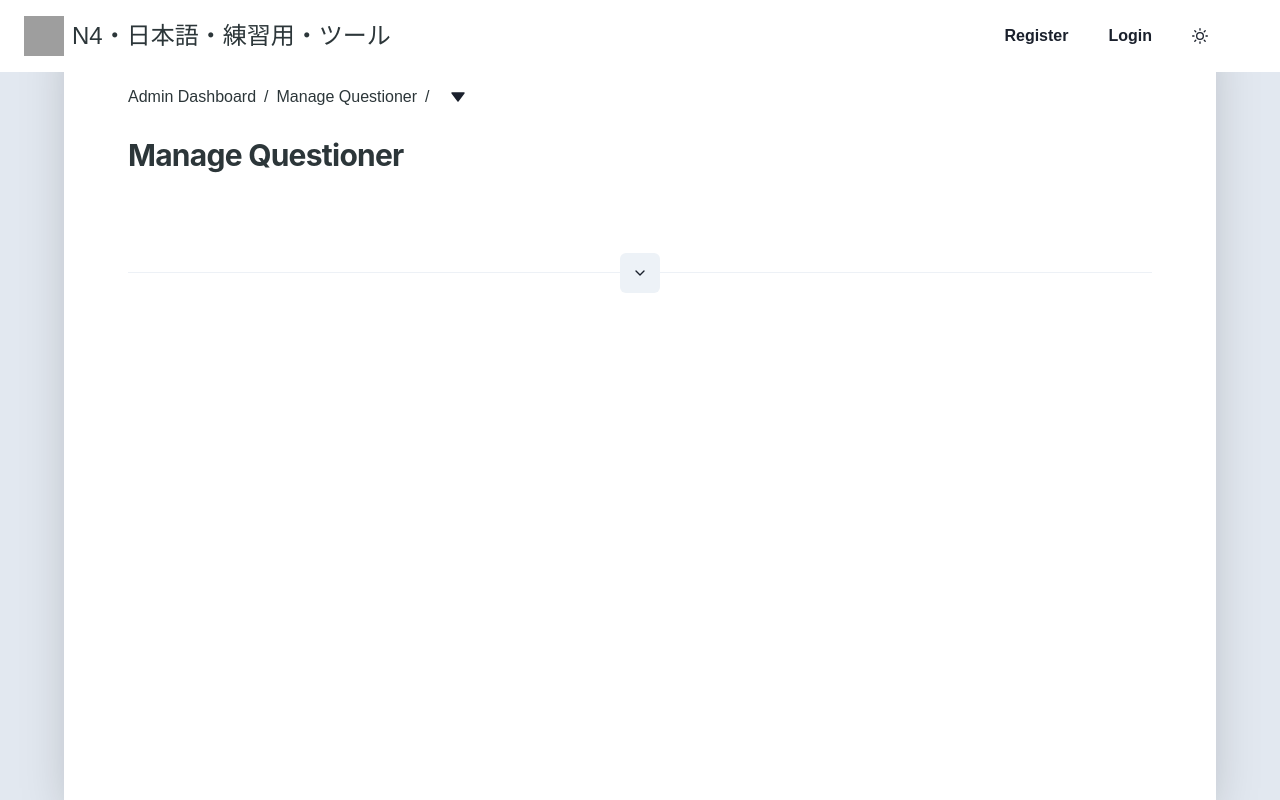
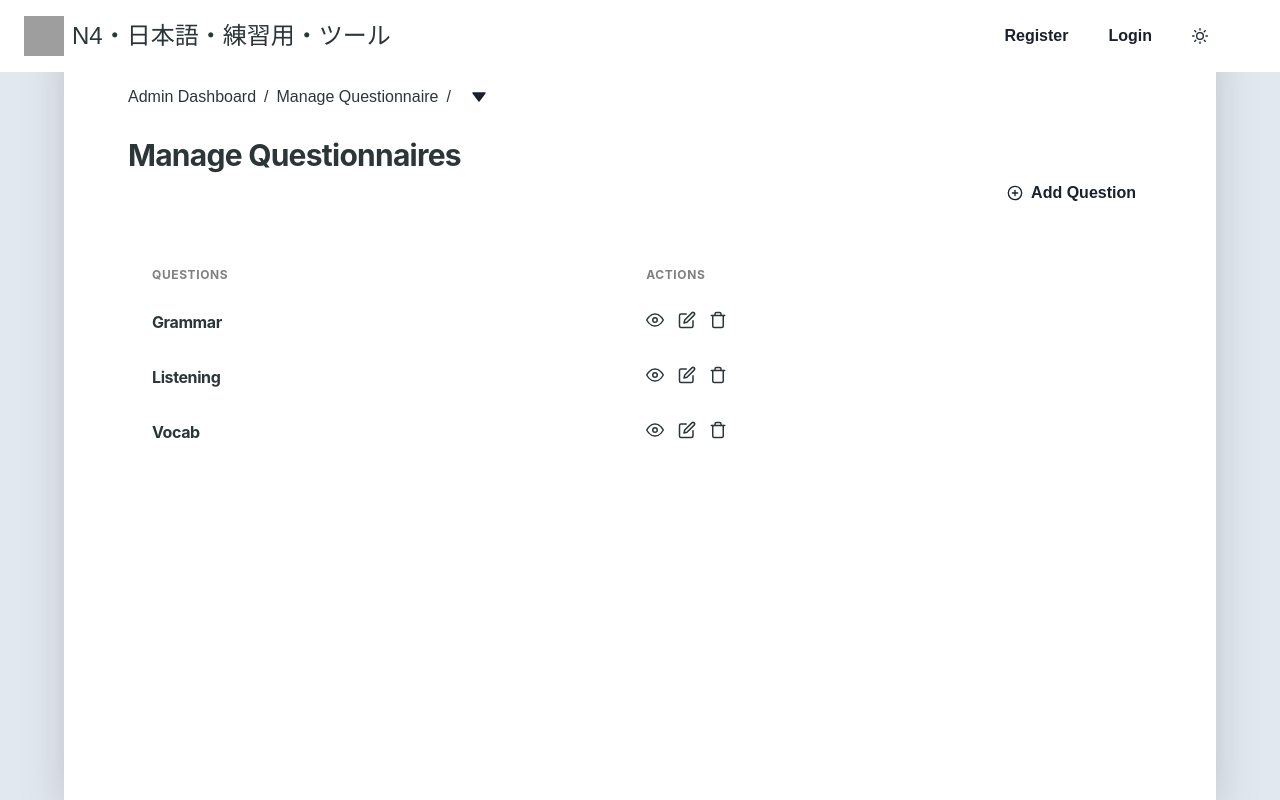
Before and after one commit to hernanjay/nihongo-app, a React (Vite) app: page /managequestioner in a window 1280 px wide. Built offline with nearby package versions, Linux system fonts and the light colour scheme; no server answers; grey boxes are pictures that could not be loaded.

Commit message:
Manage Questionnaire Lack

```diff
--- a/src/ui/pages/admin/Admindashboard.jsx
+++ b/src/ui/pages/admin/Admindashboard.jsx
@@ -123,7 +123,7 @@ export default function Admindashboard() {
                   href="/managequestioner"
                   icon={<FiPaperclip />}
                 >
-                  Manage Questionaire
+                  Manage Questionnaire
                 </MenuItem>
                 <MenuItem as="a" href="/user" icon={<FiUserCheck />}>
                   Manage Users
--- a/src/ui/pages/admin/List.jsx
+++ b/src/ui/pages/admin/List.jsx
@@ -85,7 +85,7 @@ const List = () => {
                   Grading
                 </MenuItem>
                 <MenuItem as="a" href="/managequestioner" icon={<FiPaperclip />}>
-                  Manage Questionaire
+                  Manage Questionnaire
                 </MenuItem>
                 <MenuItem as="a" href="/user" icon={<FiUserCheck />}>
                   Manage Users
--- a/src/ui/pages/admin/ManageQuestioner.jsx
+++ b/src/ui/pages/admin/ManageQuestioner.jsx
@@ -1,16 +1,14 @@
-import React from 'react'
+import React from "react";
 import { useState } from "react";
 // import { Chart } from 'react-chartjs-2';
 import { Link } from "react-router-dom";
 import {
   Flex,
   Heading,
-    Avatar,
   Breadcrumb,
   BreadcrumbItem,
   BreadcrumbLink,
   // AvatarGroup,
-    Text,
   Icon,
   IconButton,
   Table,
@@ -19,36 +17,46 @@ import {
   Tr,
   Th,
   Td,
-    Divider,
   // Link,
   Box,
-    Grid,
-    // Button,
-    Input,
-    InputGroup,
-    InputLeftElement,
   Menu,
   MenuButton,
   MenuList,
   MenuItem,
+  Button,
+  Modal,
+  ModalOverlay,
+  ModalContent,
+  ModalHeader,
+  ModalCloseButton,
+  ModalBody,
+  ModalFooter,
+  useDisclosure,
+  FormControl,
+  FormLabel,
+  Input,
+  Select,
+  Grid,
+  Textarea,
+  Radio,
 } from "@chakra-ui/react";
 import {
-    FiHome,
-    FiPieChart,
-    FiChevronDown,
-    FiChevronUp,
   FiEdit,
-    FiBook,
-    FiSearch,
-    FiBell,
-    FiArrowDown,
   FiUser,
   FiPaperclip,
   FiUserCheck,
+  FiEye,
+  FiTrash,
+  FiPlusCircle,
+  FiPlus,
+  FiMinus,
 } from "react-icons/fi";
-import { TriangleDownIcon } from '@chakra-ui/icons';
+import { TriangleDownIcon } from "@chakra-ui/icons";
 export default function List() {
-    const [display, changeDisplay] = useState("hide");
+  //   const [display, changeDisplay] = useState("hide");
+  const [Setvisible] = useState("true");
+  const { isOpen, onOpen, onClose } = useDisclosure();
+  const size = ["lg"];
   return (
     <Box>
       <Flex
@@ -72,7 +80,7 @@ export default function List() {
             </BreadcrumbItem>
 
             <BreadcrumbItem>
-                            <BreadcrumbLink href="/list">Manage Questioner</BreadcrumbLink>
+              <BreadcrumbLink href="/list">Manage Questionnaire</BreadcrumbLink>
             </BreadcrumbItem>
 
             <Menu>
@@ -99,21 +107,170 @@ export default function List() {
           </Breadcrumb>
           <Flex align="flex-end">
             <Heading mt={5} as="h2" size="lg" letterSpacing="tight">
-                            Manage Questioner
+              Manage Questionnaires
             </Heading>
             {/* <Text fontSize="sm" color="gray" ml={4}>
               November 2023
             </Text> */}
           </Flex>
-                    <Flex alignContent="center" p={5} m={5}>
+          <Box h="10%" alignSelf="flex-end">
+            <Button leftIcon={<FiPlusCircle />} onClick={onOpen} bg="white">
+              Add Question
+            </Button>
 
+            <Modal isOpen={isOpen} size={size} onClose={onClose}>
+              <ModalOverlay />
+              <ModalContent>
+                <ModalHeader>Questionnaire Form</ModalHeader>
+                <ModalCloseButton />
+                <ModalBody>
+                  <Grid templateColumns="repeat(2, 1fr)" gap={4}>
+                    <FormControl isRequired>
+                      <FormLabel>Select Level</FormLabel>
+                      <Select>
+                        <option>N1</option>
+                        <option>N2</option>
+                        <option>N3</option>
+                        <option>N4</option>
+                        <option>N5</option>
+                      </Select>
+                    </FormControl>
+                    <FormControl isRequired>
+                      <FormLabel>Select Section</FormLabel>
+                      <Select>
+                        <option>Vocab</option>
+                        <option>Grammar</option>
+                        <option>Kanji</option>
+                      </Select>
+                    </FormControl>
+                  </Grid>
 
+                  <FormControl isRequired>
+                    <FormLabel>Question</FormLabel>
+                    <Textarea placeholder="Write Question" />
+                  </FormControl>
+                  <IconButton
+                    icon={Setvisible == "true" ? <FiPlus /> : <FiMinus />}
+                    onClick={() => {
+                      if (Setvisible == "true") {
+                            <Box bg="blue"></Box>
+                      } else {
+                        <Box bg="blue"></Box>
+                      }
+                    }}
+                  />
+                </ModalBody>
 
-
-
-
+                <ModalFooter>
+                  <Button colorScheme="blue" mr={3}>
+                    Save
+                  </Button>
+                  <Button colorScheme="red" onClick={onClose}>
+                    Cancel
+                  </Button>
+                </ModalFooter>
+              </ModalContent>
+            </Modal>
+          </Box>
+          <Flex flexDir="column">
+            <Flex overflow="auto">
+              <Table variant="unstyled" mt={4}>
+                <Thead>
+                  <Tr color="gray">
+                    <Th>Questions</Th>
+                    <Th>Actions</Th>
+                  </Tr>
+                </Thead>
+                <Tbody>
+                  <Tr>
+                    <Td>
+                      <Flex align="center">
+                        <Flex flexDir="column">
+                          <Heading size="sm" letterSpacing="tight">
+                            Grammar
+                          </Heading>
                         </Flex>
+                      </Flex>
+                    </Td>
+                    <Td>
+                      <Link>
+                        <Icon as={FiEye} fontSize="lg"></Icon>&nbsp;&nbsp;&nbsp;
+                      </Link>
+                      <Link>
+                        <Icon as={FiEdit} fontSize="lg"></Icon>
+                        &nbsp;&nbsp;&nbsp;
+                      </Link>
+                      <Link>
+                        <Icon
+                          as={FiTrash}
+                          onClick={() => this.props.onDelete(this.props.id)}
+                          fontSize="lg"
+                        ></Icon>
+                        &nbsp;
+                      </Link>
+                    </Td>
+                  </Tr>
+                  <Tr>
+                    <Td>
+                      <Flex align="center">
                         <Flex flexDir="column">
+                          <Heading size="sm" letterSpacing="tight">
+                            Listening
+                          </Heading>
+                        </Flex>
+                      </Flex>
+                    </Td>
+                    <Td>
+                      <Link>
+                        <Icon as={FiEye} fontSize="lg"></Icon>&nbsp;&nbsp;&nbsp;
+                      </Link>
+                      <Link>
+                        <Icon as={FiEdit} fontSize="lg"></Icon>
+                        &nbsp;&nbsp;&nbsp;
+                      </Link>
+                      <Link>
+                        <Icon
+                          as={FiTrash}
+                          onClick={() => this.props.onDelete(this.props.id)}
+                          fontSize="lg"
+                        ></Icon>
+                        &nbsp;
+                      </Link>
+                    </Td>
+                  </Tr>
+                  <Tr>
+                    <Td>
+                      <Flex align="center">
+                        <Flex flexDir="column">
+                          <Heading size="sm" letterSpacing="tight">
+                            Vocab
+                          </Heading>
+                        </Flex>
+                      </Flex>
+                    </Td>
+                    <Td>
+                      <Link>
+                        <Icon as={FiEye} fontSize="lg"></Icon>&nbsp;&nbsp;&nbsp;
+                      </Link>
+                      <Link>
+                        <Icon as={FiEdit} fontSize="lg"></Icon>
+                        &nbsp;&nbsp;&nbsp;
+                      </Link>
+                      <Link>
+                        <Icon
+                          as={FiTrash}
+                          onClick={() => this.props.onDelete(this.props.id)}
+                          fontSize="lg"
+                        ></Icon>
+                        &nbsp;
+                      </Link>
+                    </Td>
+                  </Tr>
+                </Tbody>
+              </Table>
+            </Flex>
+          </Flex>
+          {/* <Flex flexDir="column">
                         <Flex overflow="auto">
 
                         </Flex>
@@ -131,9 +288,8 @@ export default function List() {
                             />
                             <Divider />
                         </Flex>
+                    </Flex> */}
         </Flex>
-                </Flex>
-
       </Flex>
     </Box>
   );
--- a/src/ui/pages/admin/user.jsx
+++ b/src/ui/pages/admin/user.jsx
@@ -150,13 +150,13 @@ export default function User() {
                       </Td>
                       <Td>
                         <Link>
-                          <Icon as={FiEye} fontSize="lg"></Icon>&nbsp;&nbsp;
+                          <Icon as={FiEye}  fontSize="lg"></Icon>&nbsp;&nbsp;
                         </Link>
                         <Link>
                           <Icon as={FiEdit} fontSize="lg"></Icon>&nbsp;&nbsp;
                         </Link>
                         <Link>
-                          <Icon as={FiTrash} fontSize="lg"></Icon>&nbsp;
+                          <Icon as={FiTrash} onClick={() => this.props.onDelete(this.props.id)} fontSize="lg"></Icon>&nbsp;
                         </Link>
                       </Td>
                     </Tr>
```
Lines whose indentation alone changed are shown as unchanged.
